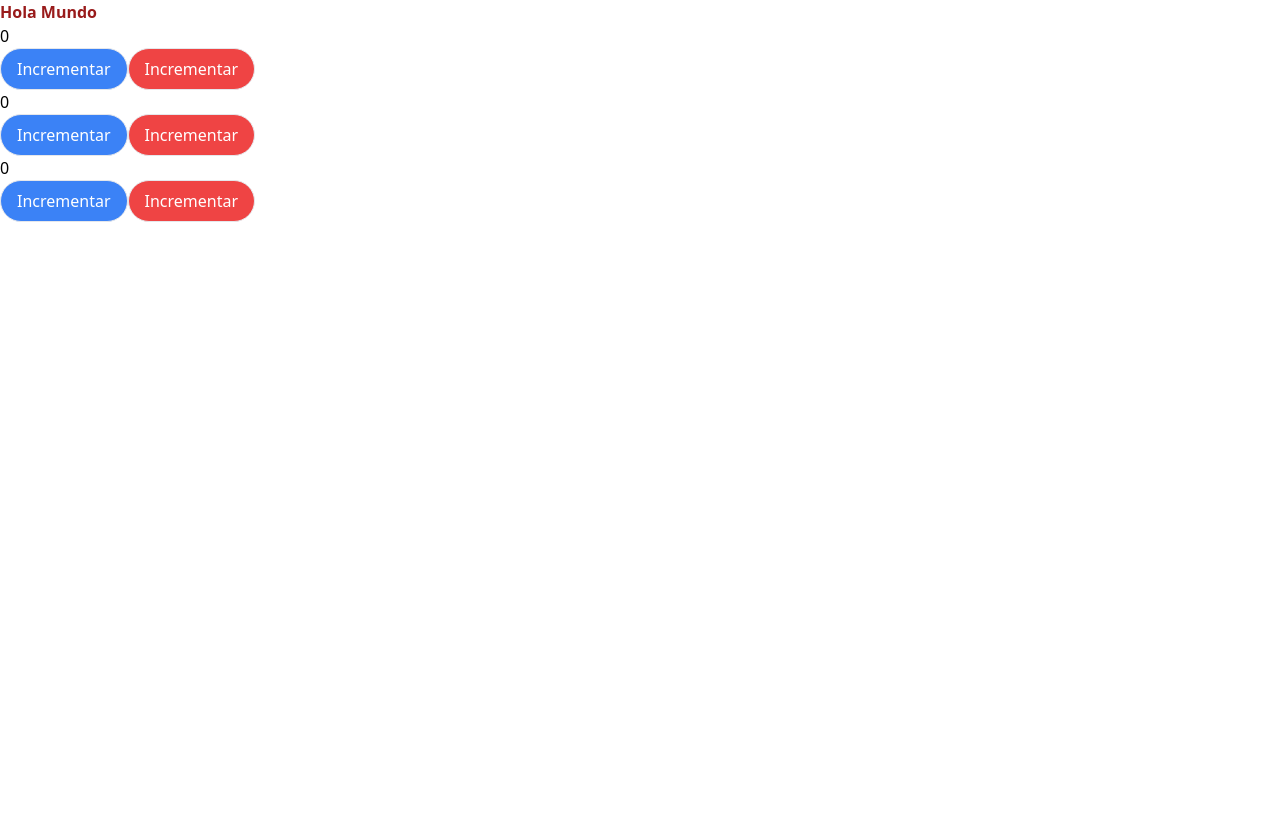
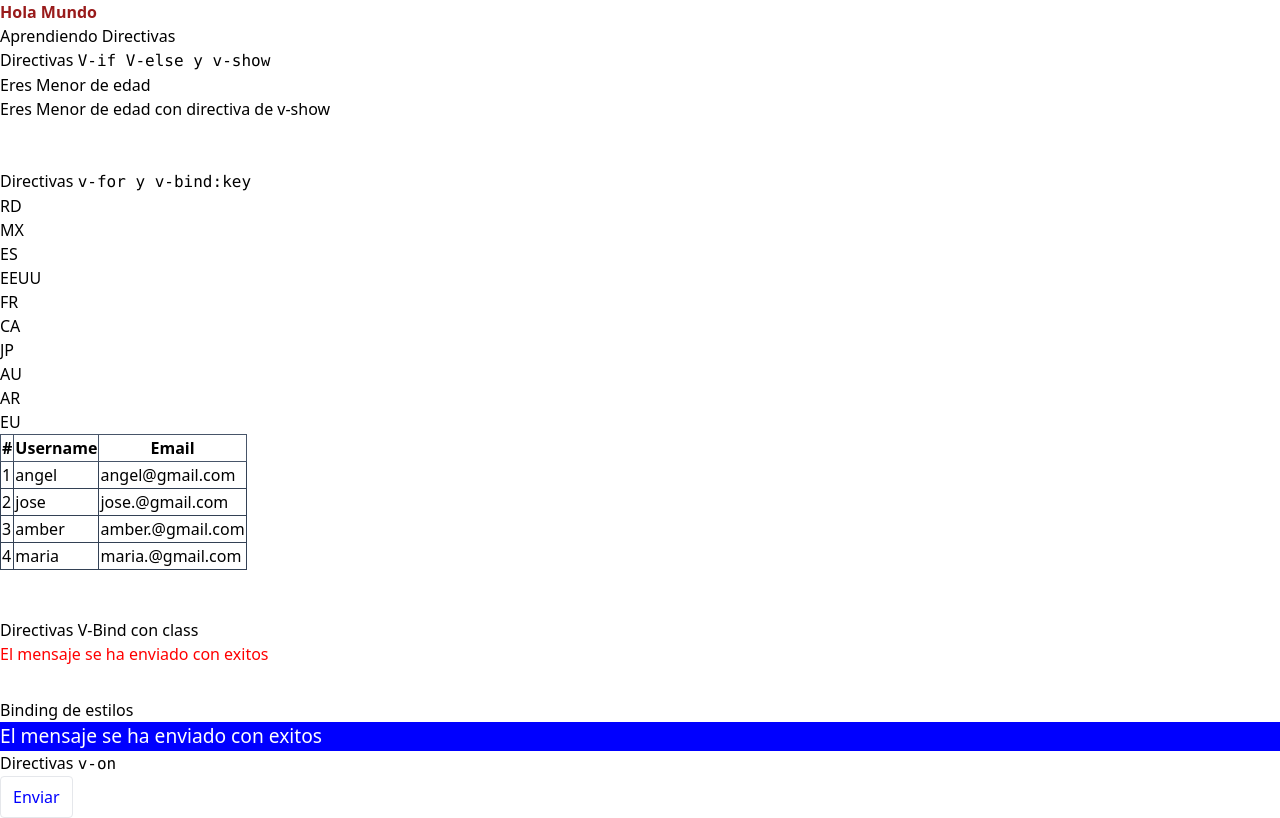
Before and after one commit to Angel-Raa/vue-3-concepts, a Vue app in the folder hello-world/: page / in a window 1280 px wide. Built offline with nearby package versions, Linux system fonts and the light colour scheme.

Commit message:
Aprendiendo Directivas

```diff
--- a/hello-world/src/App.vue
+++ b/hello-world/src/App.vue
@@ -1,12 +1,10 @@
 <script setup>
-import AppCounter from './components/AppCounter.vue'
+import ExampleSelective from './components/ExampleSelective.vue'
 </script>
 
 <template>
-  <div class="container mx-auto ">
+  <div class="container mx-auto">
     <h1 class="font-bold text-red-800">Hola Mundo</h1>
-    <AppCounter />
-    <AppCounter />
-    <AppCounter />
+    <ExampleSelective />
   </div>
 </template>
--- /dev/null
+++ b/hello-world/src/components/ClassBind.vue
@@ -0,0 +1,62 @@
+<script>
+import { ref, defineComponent } from 'vue'
+export default defineComponent({
+  name: 'ClassBind',
+  setup() {
+    const handlerError = true
+    let bgColor = ref('blue')
+    const handler = () => {
+      bgColor.value = 'red '
+      console.log('cambior de color')
+    }
+    return {
+      handlerError,
+      handler, bgColor
+    }
+  }
+})
+</script>
+
+<template>
+  <section>
+    <h3>Directivas V-Bind con class</h3>
+    <p
+      v-bind:class="{
+        danger: handlerError
+      }"
+    >
+      El mensaje se ha enviado con exitos
+    </p>
+  </section>
+
+  <section class="mt-8">
+    <h3>Binding de estilos</h3>
+    <p
+      v-bind:style="{
+        color: 'white',
+        'background-color': 'blue',
+        'font-size': '1.2rem'
+      }"
+    >
+      El mensaje se ha enviado con exitos
+    </p>
+  </section>
+  <section>
+    <h3>Directivas <code>v-on</code></h3>
+    <button
+      v-bind:style="{
+        color: bgColor
+      }"
+      class="border rounded py-2 px-3"
+      @click="handler"
+    >
+      Enviar
+    </button>
+  </section>
+</template>
+
+<style scoped>
+.danger {
+  color: red;
+}
+</style>
--- /dev/null
+++ b/hello-world/src/components/ExampleSelective.vue
@@ -0,0 +1,71 @@
+<script setup>
+import ClassBind from './ClassBind.vue'
+import { ref } from 'vue'
+const age = 15
+let paises = ref(['RD', 'MX', 'ES', 'EEUU', 'FR', 'CA', 'JP', 'AU', 'AR', 'EU'])
+const users = ref([
+  {
+    id: 1,
+    name: 'angel',
+    email: 'angel@gmail.com'
+  },
+  {
+    id: 2,
+    name: 'jose',
+    email: 'jose.@gmail.com'
+  },
+  {
+    id: 3,
+    name: 'amber',
+    email: 'amber.@gmail.com'
+  },
+  {
+    id: 4,
+    name: 'maria',
+    email: 'maria.@gmail.com'
+  }
+])
+</script>
+
+<template>
+  <div class="items-center">
+    <h2>Aprendiendo Directivas</h2>
+    <section>
+      <h3>Directivas <code>V-if V-else y v-show</code></h3>
+      <h3 v-if="age >= 18">Eres Mayor de edad</h3>
+      <h3 v-else-if="age < 18">Eres Menor de edad</h3>
+      <h3 v-show="age >= 18">Eres Mayor de edad con directiva de v-show</h3>
+      <h3 v-show="age < 18">Eres Menor de edad con directiva de v-show</h3>
+    </section>
+
+    <br /><br />
+    <section>
+      <h3>Directivas <code>v-for y v-bind:key </code></h3>
+      <ul>
+        <li v-for="(pais, it) in paises" v-bind:key="it">
+          {{ pais }}
+        </li>
+      </ul>
+      <table class="border-collapse border border-slate-500">
+        <thead>
+          <tr>
+            <th class="border border-slate-600">#</th>
+            <th class="border border-slate-600">Username</th>
+            <th class="border border-slate-600">Email</th>
+          </tr>
+        </thead>
+        <tbody>
+          <tr v-for="user in users" v-bind:key="user.id">
+            <td class="border border-slate-700">{{ user.id }}</td>
+            <td class="border border-slate-700">{{ user.name }}</td>
+            <td class="border border-slate-700">{{ user.email }}</td>
+          </tr>
+        </tbody>
+      </table>
+    </section>
+    <br /><br />
+    <section>
+      <ClassBind />
+    </section>
+  </div>
+</template>
--- a/hello-world/src/components/PostButton.vue
+++ b/hello-world/src/components/PostButton.vue
@@ -1,5 +1,3 @@
-<script setup></script>
-
 <template>
   <button
     class="bg-blue-500 hover:bg-blue-700 text-white px-4 py-2 border border-bg-blue-700 rounded-full"
```
